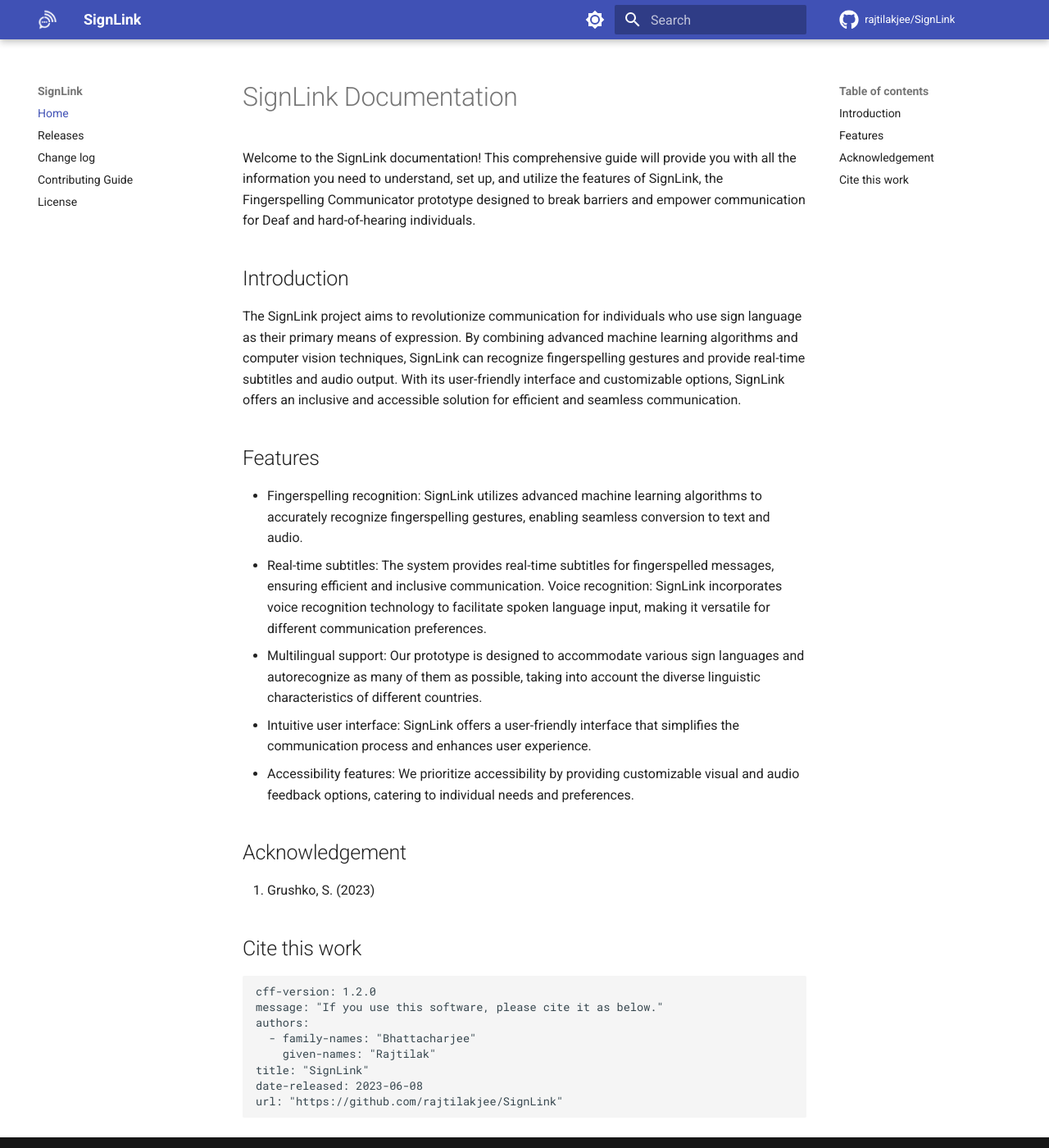
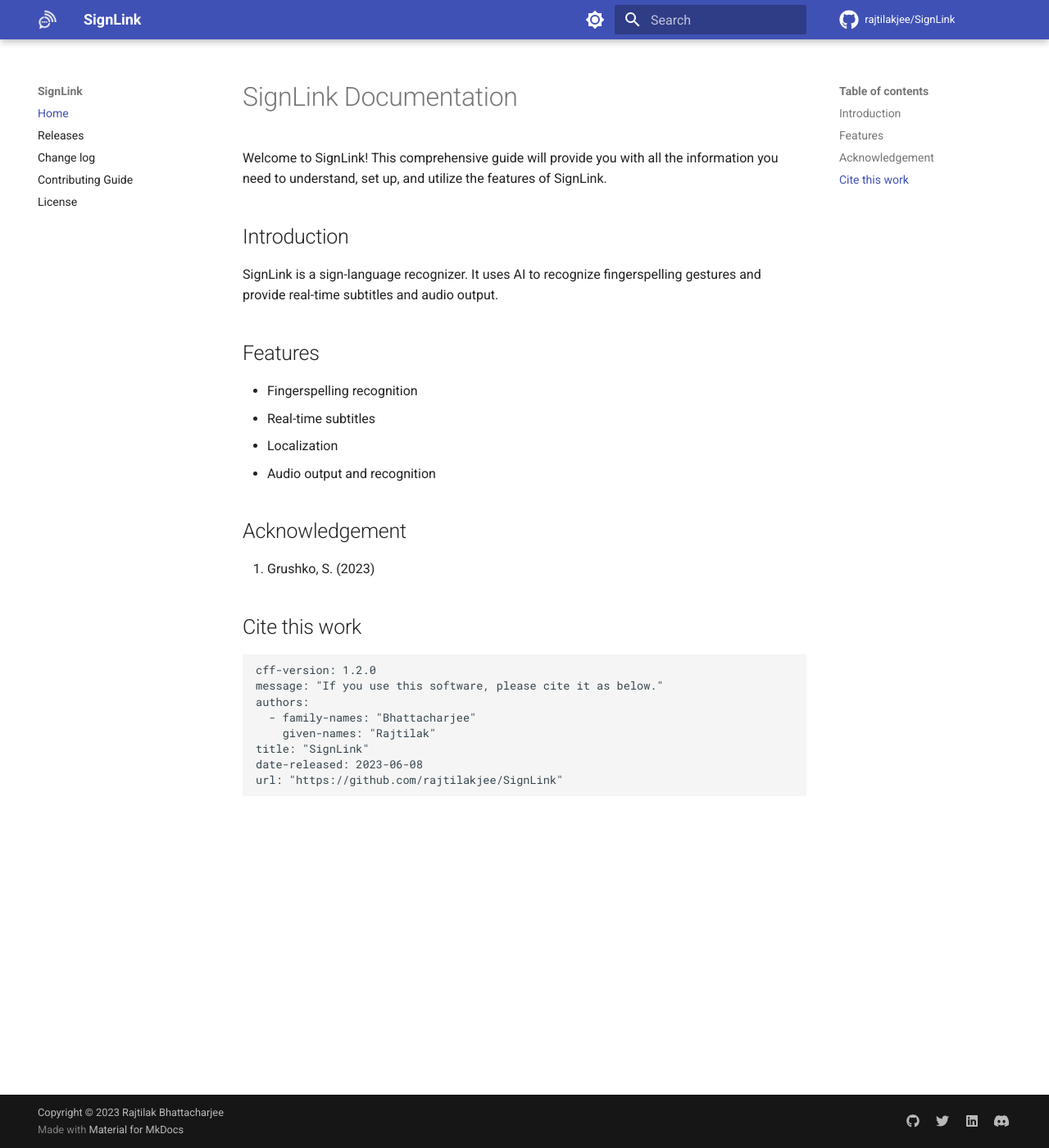
Before and after one commit to rajtilakjee/SignLink, an MkDocs documentation site: the page built from docs/index.md, in a window 1280 px wide and 1400 px high. Shown: the whole window at 82% size. Built offline with MkDocs 1.6.1 and Material for MkDocs 9.7.7, drawn with Linux system fonts in a browser that asks for light colours; comment, search, counter and statistics services are not loaded.

Commit message:
Change docs

```diff
--- a/docs/index.md
+++ b/docs/index.md
@@ -1,18 +1,17 @@
 # SignLink Documentation
 
-Welcome to the SignLink documentation! This comprehensive guide will provide you with all the information you need to understand, set up, and utilize the features of SignLink, the Fingerspelling Communicator prototype designed to break barriers and empower communication for Deaf and hard-of-hearing individuals.
+Welcome to SignLink! This comprehensive guide will provide you with all the information you need to understand, set up, and utilize the features of SignLink.
 
 ## Introduction
 
-The SignLink project aims to revolutionize communication for individuals who use sign language as their primary means of expression. By combining advanced machine learning algorithms and computer vision techniques, SignLink can recognize fingerspelling gestures and provide real-time subtitles and audio output. With its user-friendly interface and customizable options, SignLink offers an inclusive and accessible solution for efficient and seamless communication.
+SignLink is a sign-language recognizer. It uses AI to recognize fingerspelling gestures and provide real-time subtitles and audio output.
 
 ## Features
 
-- Fingerspelling recognition: SignLink utilizes advanced machine learning algorithms to accurately recognize fingerspelling gestures, enabling seamless conversion to text and audio.
-- Real-time subtitles: The system provides real-time subtitles for fingerspelled messages, ensuring efficient and inclusive communication. Voice recognition: SignLink incorporates voice recognition technology to facilitate spoken language input, making it versatile for different communication preferences.
-- Multilingual support: Our prototype is designed to accommodate various sign languages and autorecognize as many of them as possible, taking into account the diverse linguistic characteristics of different countries.
-- Intuitive user interface: SignLink offers a user-friendly interface that simplifies the communication process and enhances user experience.
-- Accessibility features: We prioritize accessibility by providing customizable visual and audio feedback options, catering to individual needs and preferences.
+- Fingerspelling recognition
+- Real-time subtitles
+- Localization
+- Audio output and recognition
 
 ## Acknowledgement
 
```
Also changed, not shown: README.md (+5 -34 lines), docs/changelog.md (+0 -1 lines).
